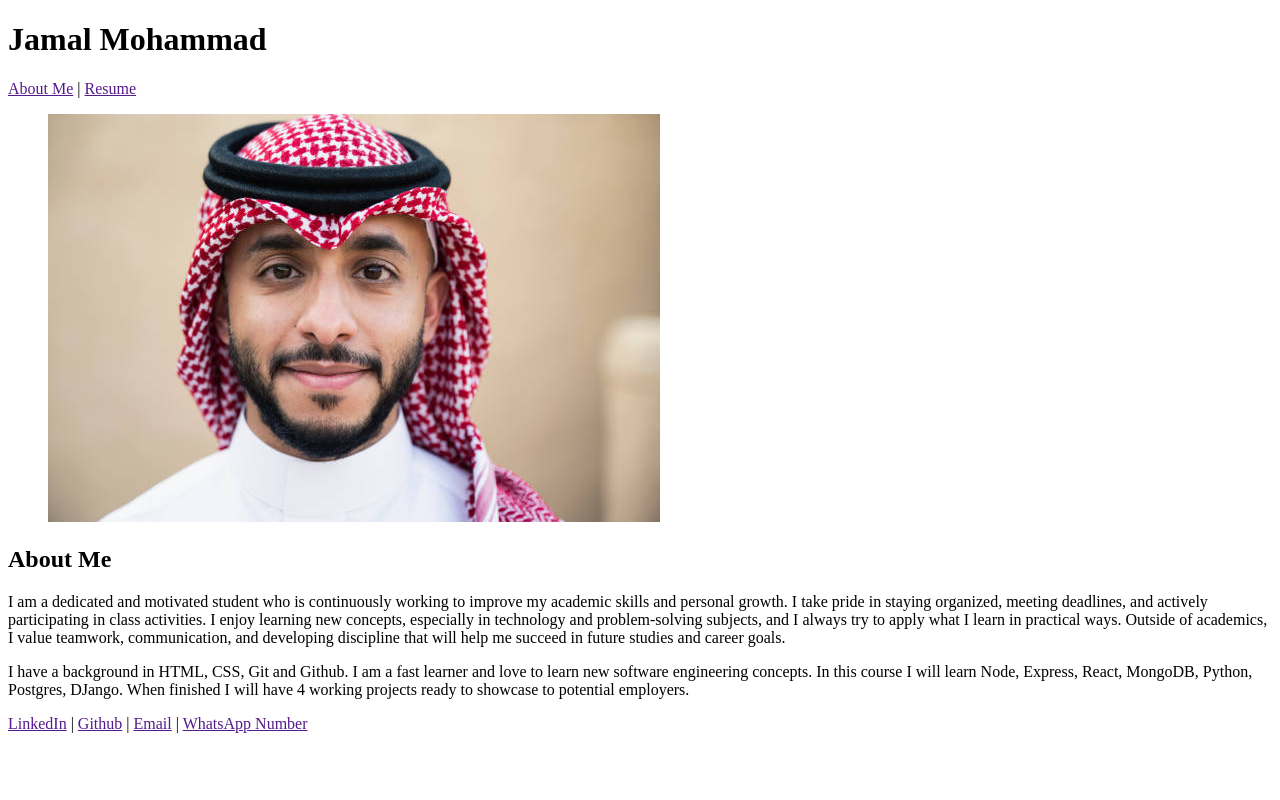
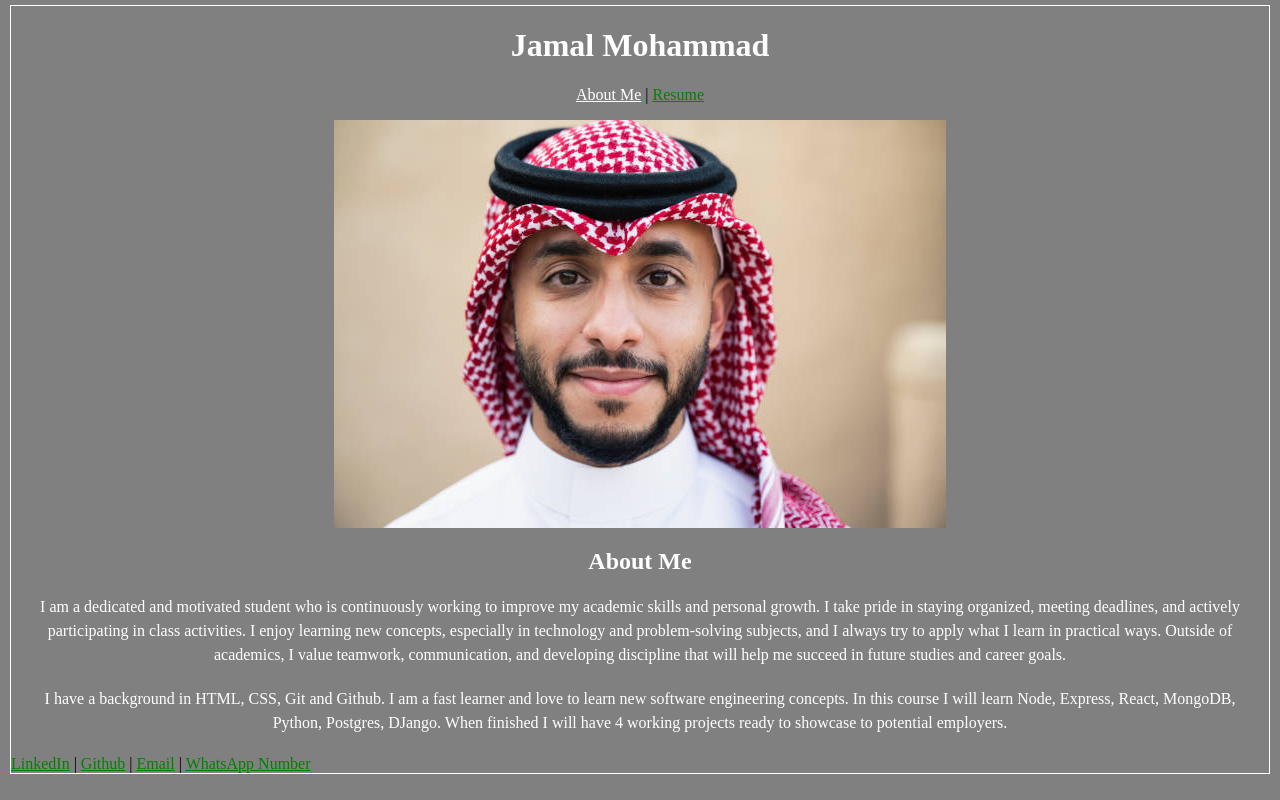
Before and after one commit to Tuqahmed/html-css-lab, a plain HTML site: page index.html in a window 1280 px wide. Drawn offline with Linux system fonts and the light colour scheme.

Commit message:
completed part 2 of the lab

```diff
--- a/index.html
+++ b/index.html
@@ -5,6 +5,7 @@
     <meta charset="UTF-8">
     <meta name="viewport" content="width=device-width, initial-scale=1.0">
     <title>Document</title>
+    <link rel="stylesheet" href="./style.css">
 </head>
 
 <body>
@@ -12,7 +13,7 @@
         <h1>Jamal Mohammad</h1>
 
         <nav>
-            <a href="">About Me</a>
+            <a href="" id="clicked">About Me</a>
             |
             <a href="">Resume</a>
         </nav>
--- /dev/null
+++ b/style.css
@@ -0,0 +1,40 @@
+body{
+    background-color: grey;
+    border: white solid 1px;
+    margin: 5px 10px 20px 10px;
+}
+
+h1{
+    color: white;
+    text-align: center;
+}
+
+nav{
+    text-align: center;
+}
+
+a{
+    color: green;
+}
+
+#clicked{
+    color: white;
+    font-style: unset;
+}
+
+img{
+    display: block;
+    margin: 0 auto;
+}
+
+h2{
+    color: white;
+    text-align: center;
+}
+
+p{
+    color: white;
+    text-align: center;
+    line-height: 1.5;
+    margin: 20px;
+}
```
